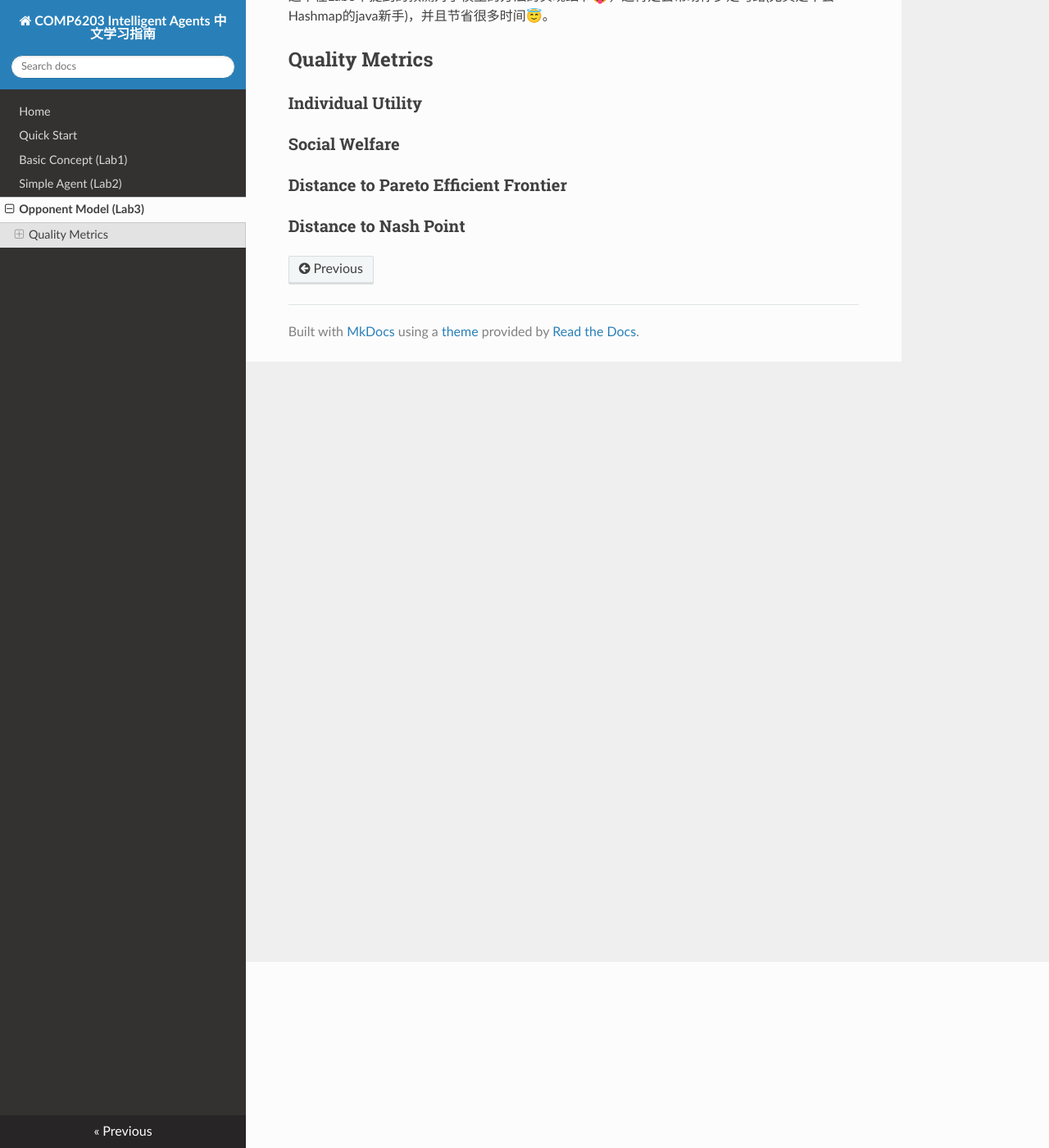
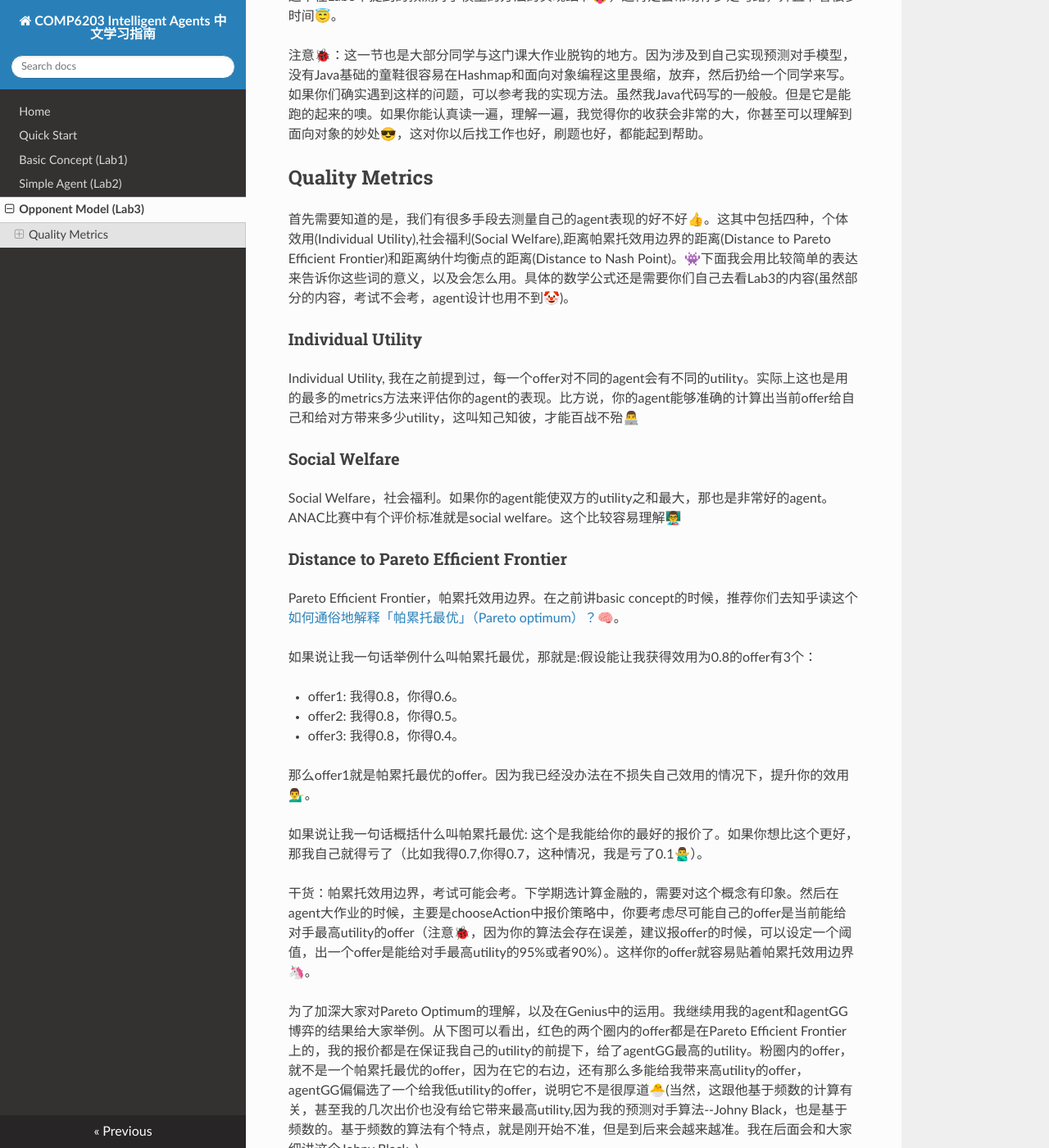
Before and after one commit to RobinLuoNanjing/UoSouthampton-Intelligent-Agent-Docs, an MkDocs documentation site: the page built from docs/opponent.md, in a window 1280 px wide and 1400 px high, scrolled down 227 px. Shown: the whole window at 82% size. Built offline with MkDocs 1.6.1, drawn with Linux system fonts in a browser that asks for light colours; nearby versions of some CDN libraries; some of the changed text lies outside the part shown.

Commit message:
[add] 4 metrics

```diff
--- a/docs/opponent.md
+++ b/docs/opponent.md
@@ -1,12 +1,41 @@
 # 知彼
-在这一节内容里，终于迎来了最令人激动的环节：预测对手模型(predict the opponent model)🥳。你不仅会学到衡量一个offer的质量的评价标准(Quality Metrics)🙄，更能学到干货： Johny Black， 这个在Lab3中提到的预测对手模型的方法的实现细节😛，这肯定会帮助你少走弯路(尤其是不会Hashmap的java新手)，并且节省很多时间😇。
+在这一节内容里，终于迎来了最令人激动的环节：预测对手模型(predict the opponent model)🥳。你不仅会学到衡量一个offer的质量的评价标准(Quality Metrics)🙄，更能学到干货： Johny Black， 这个在Lab3中提到的预测对手模型的方法的实现细节😛，这肯定会帮助你少走弯路，并且节省很多时间😇。
+
+注意🐞：这一节也是大部分同学与这门课大作业脱钩的地方。因为涉及到自己实现预测对手模型，没有Java基础的童鞋很容易在Hashmap和面向对象编程这里畏缩，放弃，然后扔给一个同学来写。如果你们确实遇到这样的问题，可以参考我的实现方法。虽然我Java代码写的一般般。但是它是能跑的起来的噢。如果你能认真读一遍，理解一遍，我觉得你的收获会非常的大，你甚至可以理解到面向对象的妙处😎，这对你以后找工作也好，刷题也好，都能起到帮助。
 
 ## Quality Metrics
+首先需要知道的是，我们有很多手段去测量自己的agent表现的好不好👍。这其中包括四种，个体效用(Individual Utility),社会福利(Social Welfare),距离帕累托效用边界的距离(Distance to Pareto Efficient Frontier)和距离纳什均衡点的距离(Distance to Nash Point)。👾下面我会用比较简单的表达来告诉你这些词的意义，以及会怎么用。具体的数学公式还是需要你们自己去看Lab3的内容(虽然部分的内容，考试不会考，agent设计也用不到🤡)。
 
 ### Individual Utility
+Individual Utility, 我在之前提到过，每一个offer对不同的agent会有不同的utility。实际上这也是用的最多的metrics方法来评估你的agent的表现。比方说，你的agent能够准确的计算出当前offer给自己和给对方带来多少utility，这叫知己知彼，才能百战不殆👨‍💻
 
 ### Social Welfare
+Social Welfare，社会福利。如果你的agent能使双方的utility之和最大，那也是非常好的agent。ANAC比赛中有个评价标准就是social welfare。这个比较容易理解👨‍🏫
 
 ### Distance to Pareto Efficient Frontier
+Pareto Efficient Frontier，帕累托效用边界。在之前讲basic concept的时候，推荐你们去知乎读这个 [如何通俗地解释「帕累托最优」（Pareto optimum）？](https://www.zhihu.com/question/22570835/answer/21816685)🧠。
+
+如果说让我一句话举例什么叫帕累托最优，那就是:假设能让我获得效用为0.8的offer有3个：
+
+- offer1: 我得0.8，你得0.6。
+- offer2: 我得0.8，你得0.5。
+- offer3: 我得0.8，你得0.4。
+
+那么offer1就是帕累托最优的offer。因为我已经没办法在不损失自己效用的情况下，提升你的效用💁‍♂️。
+
+如果说让我一句话概括什么叫帕累托最优: 这个是我能给你的最好的报价了。如果你想比这个更好，那我自己就得亏了（比如我得0.7,你得0.7，这种情况，我是亏了0.1🙅‍♂️）。
+
+干货：帕累托效用边界，考试可能会考。下学期选计算金融的，需要对这个概念有印象。然后在agent大作业的时候，主要是chooseAction中报价策略中，你要考虑尽可能自己的offer是当前能给对手最高utility的offer（注意🐞，因为你的算法会存在误差，建议报offer的时候，可以设定一个阈值，出一个offer是能给对手最高utility的95%或者90%）。这样你的offer就容易贴着帕累托效用边界🦄。
+
+为了加深大家对Pareto Optimum的理解，以及在Genius中的运用。我继续用我的agent和agentGG博弈的结果给大家举例。从下图可以看出，红色的两个圈内的offer都是在Pareto Efficient Frontier上的，我的报价都是在保证我自己的utility的前提下，给了agentGG最高的utility。粉圈内的offer，就不是一个帕累托最优的offer，因为在它的右边，还有那么多能给我带来高utility的offer，agentGG偏偏选了一个给我低utility的offer，说明它不是很厚道🐣(当然，这跟他基于频数的计算有关，甚至我的几次出价也没有给它带来最高utility,因为我的预测对手算法--Johny Black，也是基于频数的。基于频数的算法有个特点，就是刚开始不准，但是到后来会越来越准。我在后面会和大家细讲这个Johny Black。)
+![agentGG_pareto](img/opponent/agentgg_pareto.jpg)
+
 
 ### Distance to Nash Point
+这个知识点没啥好说的。看公式意会一下就好。当然，要注意的是，纳什点与你们在学囚徒困境的时候学的纳什均衡不是同一个概念。
+
+你可能会问，为什么我回答这小节这么随意呢😓一方面 $argmax$ 这种情况很难计算。另外一方面，$U_{i}\left(o_{\text {disagr}}\right)$,你要考虑未达成一致的协议的情况，导致很难取求纳什点。至少我没有计算很准确的纳什点。为什么这个这么重要😣因为我们那一届，如果你和对手达成一致的offer距离Nash point很近的话，是可以当做bonus，分数会高很多的。
+
+有些人的Agent很头铁，非要给自己utility 0.9, 给对手0.3。虽然你的individual utility高，但是你的nash point这一项分数低的吓人(这也是为什么会出现负分的情况)。
+
+我觉得如果说看完我这套docs,你能学到一个比较好的预测对手模型算法和一个比较好的预测自己模型的算法，但是想要得到突破，那就要在这个地方有所突破(前提是今年的bonus还是Nash point)，因为我这个得分点做的不是很好🥬。
```
Also changed, not shown: docs/basic.md (+1 -1 lines), docs/index.md (+1 -1 lines), docs/img/opponent/agentgg_pareto.jpg (added).
